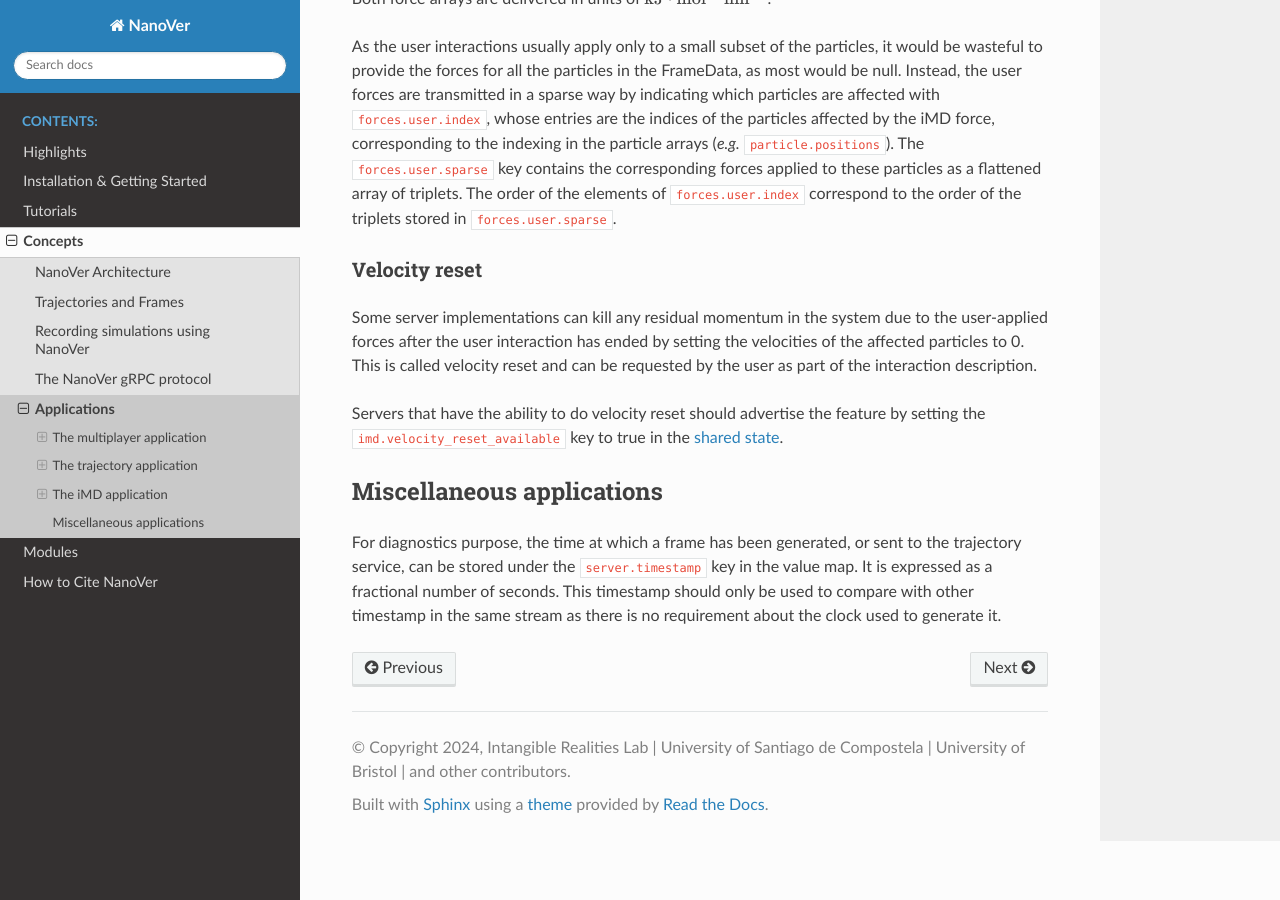
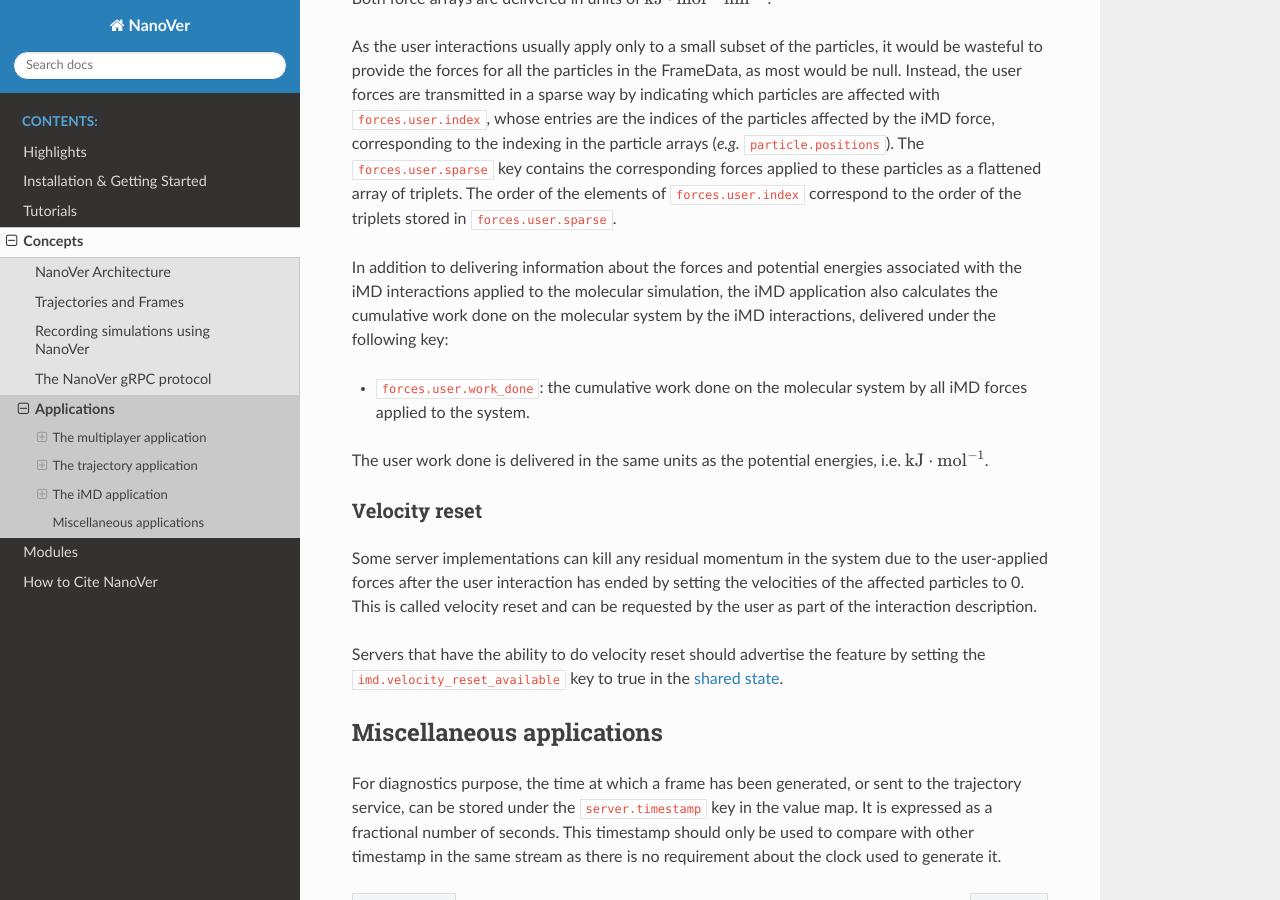
Before and after one commit to IRL2/nanover-docs, a Sphinx documentation site: the page built from source/concepts/applications.rst, in a window 1280 px wide and 900 px high, scrolled down 16048 px. Built offline with Sphinx 7.4.7 and the Read the Docs theme 3.1.0, drawn with Linux system fonts in a browser that asks for light colours; pages that are not in the unit, such as notebooks, are missing from menus; the version number could not be read and is left out.

Commit message:
Add small section about the user work done to the FrameData keys section of the iMD section

```diff
--- a/source/concepts/applications.rst
+++ b/source/concepts/applications.rst
@@ -886,6 +886,17 @@ The ``forces.user.sparse`` key contains the corresponding forces applied to thes
 as a flattened array of triplets. The order of the elements of ``forces.user.index`` correspond to the
 order of the triplets stored in ``forces.user.sparse``.
 
+In addition to delivering information about the forces and potential energies associated
+with the iMD interactions applied to the molecular simulation, the iMD application also
+calculates the cumulative work done on the molecular system by the iMD interactions,
+delivered under the following key:
+
+* ``forces.user.work_done``: the cumulative work done on the molecular system by all iMD
+  forces applied to the system.
+
+The user work done is delivered in the same units as the potential energies, i.e.
+:math:`\text{kJ}\cdot\text{mol}^{-1}`.
+
 .. _velocity-reset:
 
 Velocity reset
```
